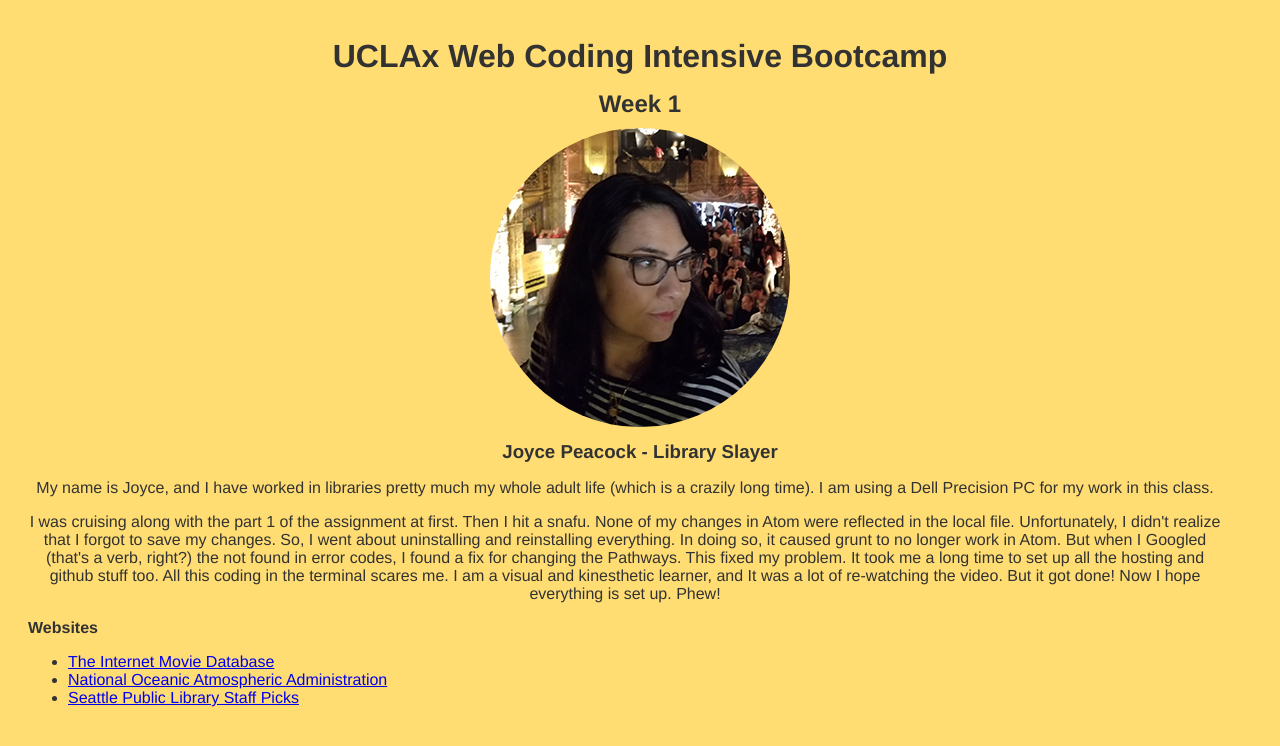
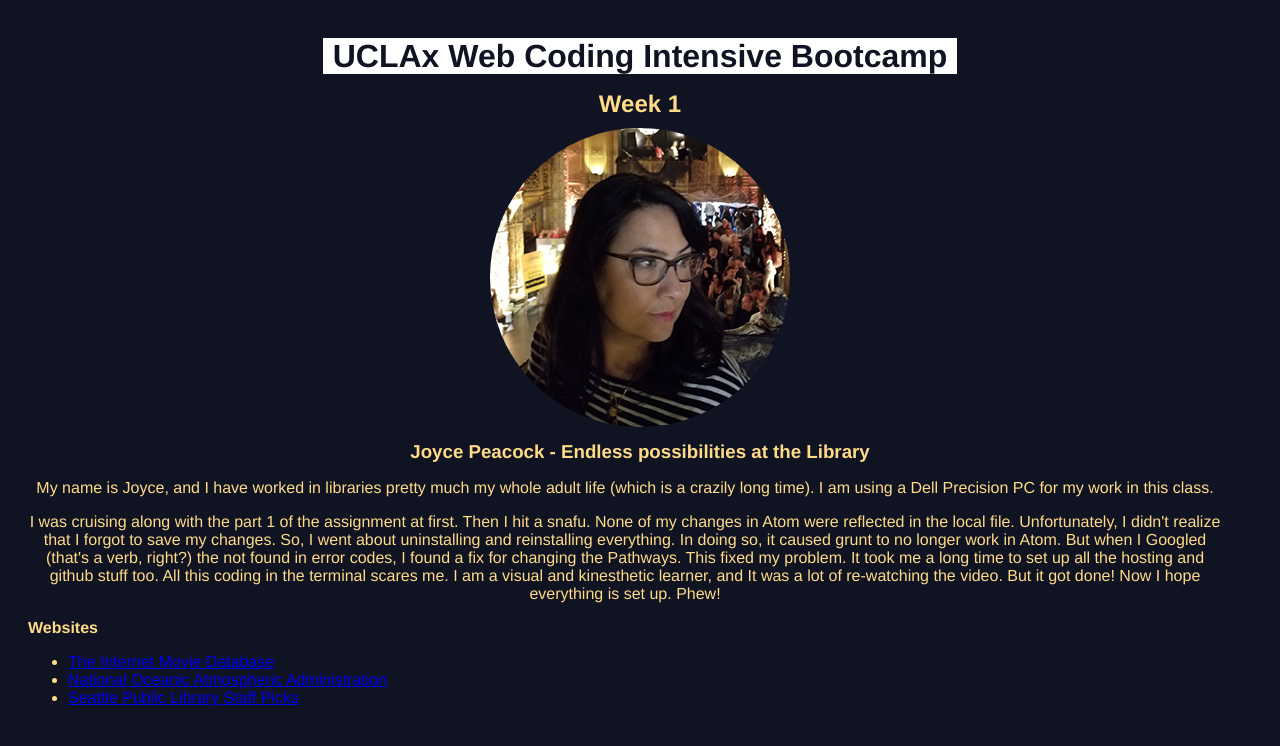
Before and after one commit to JoycePeacock/uclax_wcib_week_1, a website: page index.html in a window 1280 px wide. Drawn offline with Linux system fonts and the light colour scheme.

Commit message:
Additional tweaks with color

```diff
--- a/css/styles.scss
+++ b/css/styles.scss
@@ -1,5 +1,5 @@
-$background-color: rgb(255, 221, 115);
-$text-color: rgb(50, 50, 50);
+$background-color: rgb(16, 19, 34 ) ;
+$text-color: rgb(255, 219, 136  );
 
 body {
   color: $text-color;
@@ -10,7 +10,12 @@ body {
   padding-right: 20px;
   padding-bottom: 0;
   padding-left: 20px;
-
+  span {
+    background: white;
+    color: $background-color;
+    padding-left: 10px;
+    padding-right: 10px;
+    }
   h1 {
     color: $text-color;
     margin-top: 10px;
--- a/index.html
+++ b/index.html
@@ -13,10 +13,10 @@
   </head>
 
   <body>
-    <h1>UCLAx Web Coding Intensive Bootcamp</h1>
+    <h1><span>UCLAx Web Coding Intensive Bootcamp</span></h1>
     <h2>Week 1</h2>
     <img src="images/jpeacock_Picture.jpg" alt="This is a photo of me at the Ace Hotel">
-    <h3>Joyce Peacock - Library Slayer</h3>
+    <h3>Joyce Peacock - Endless possibilities at the Library</h3>
     <p>
       My name is Joyce, and I have worked in libraries pretty much my whole adult life (which is a crazily long time). I am using a Dell Precision PC for my work in this class.   </p>
     <p>
```
Also changed, not shown: css/styles.css.
